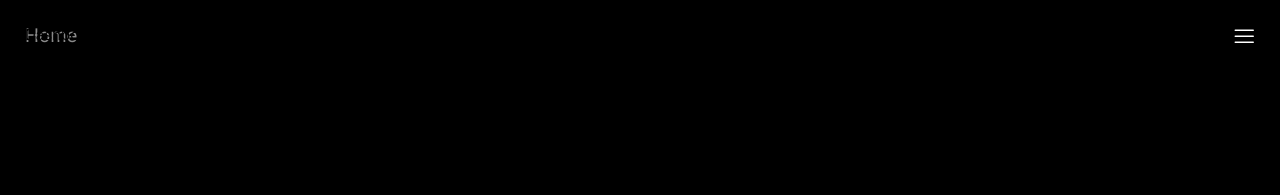
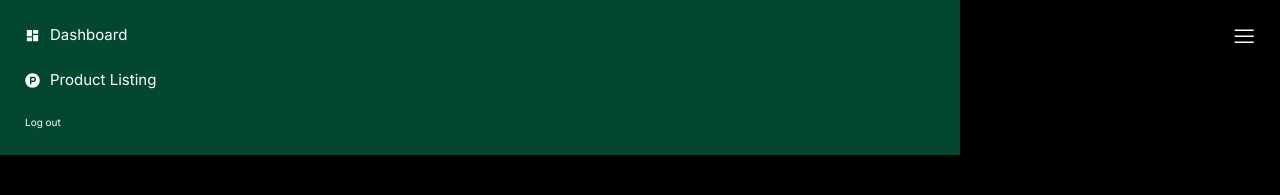
Before and after one commit to Davetech101/farmer-support, a Next.js app: page /dashboard in a window 1280 px wide. Shown: the top 195 px of the page. Built offline with nearby package versions, Linux system fonts and the light colour scheme; no server answers.

Commit message:
dashboard

```diff
--- a/app/_components/Menu.tsx
+++ b/app/_components/Menu.tsx
@@ -6,6 +6,9 @@ import { FaProductHunt } from "react-icons/fa";
 
 
 const Menu = () => {
+
+  const linkStyles = "text-2xl mb-10 flex items-center gap-[10px]"
+
   return (
     <div className='fixed top-0 left-0 w-full left-0'>
       <header className="bg-primaryColor p-10 text-secondaryColor flex w-full justify-between items-center">
@@ -19,10 +22,10 @@ const Menu = () => {
       <section className="w-screen absolute top-0 z-10">
         <div className=""></div>
 
-        <div className="w-9/12 bg-black1 p-10">
+        <div className="w-9/12 bg-tetiaryColor text-secondaryColor p-10">
           <div className="flex flex-col">
-            <Link href={"/dashboard"} className='text-2xl'>Dashboard</Link>
-            <Link href={"/listing"}>Product Listing</Link>
+            <Link href={"/dashboard"} className={linkStyles}><MdDashboard/> Dashboard</Link>
+            <Link href={"/listing"} className={linkStyles}><FaProductHunt/> Product Listing</Link>
           </div>
 
           <button className="">Log out</button>
```
